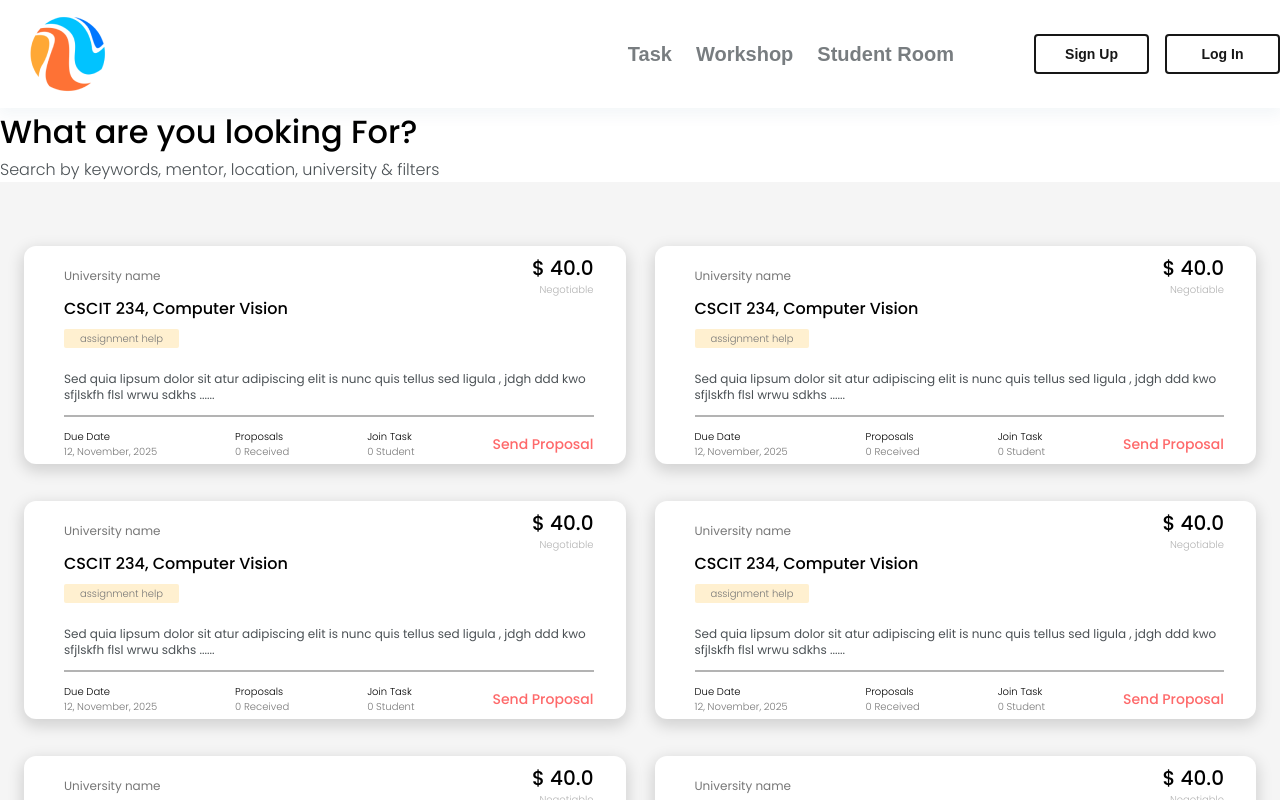
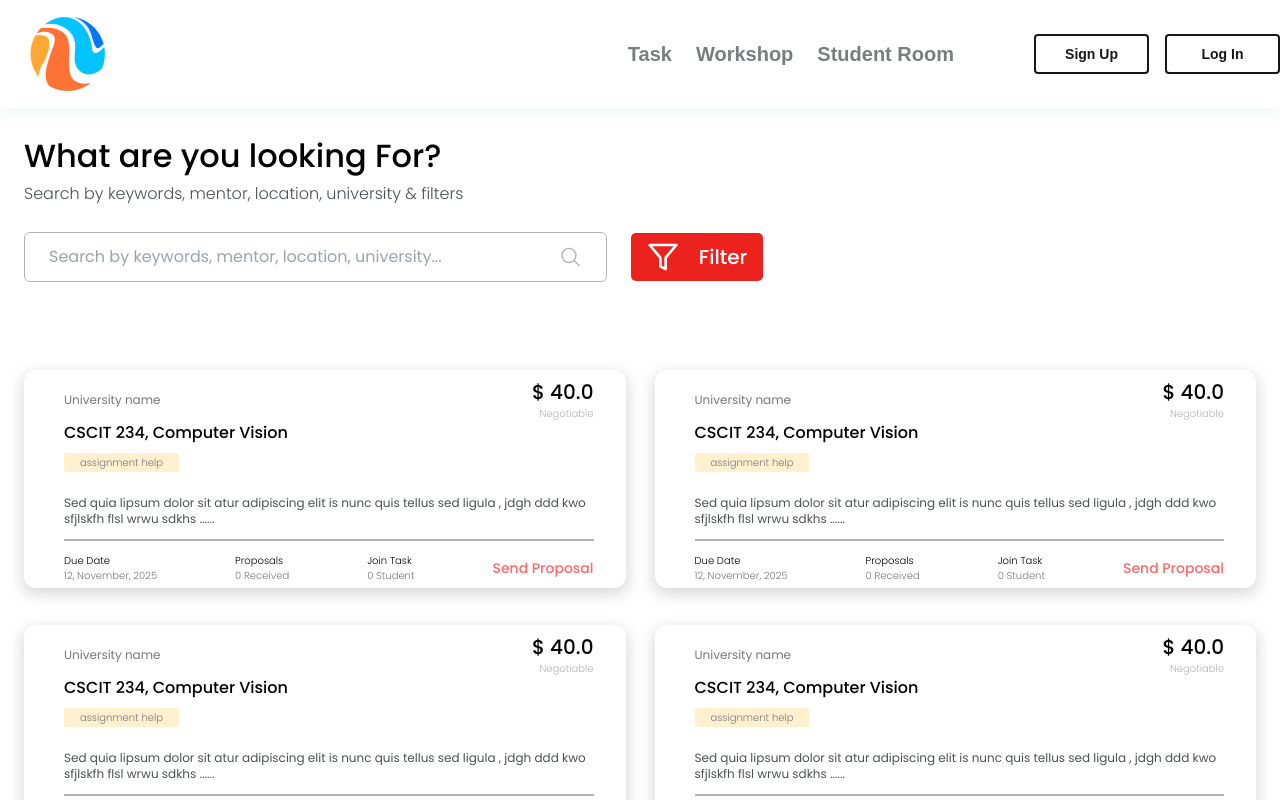
Before and after one commit to iripon07/pro_study_mate, a Next.js app: page /alltasks in a window 1280 px wide. Shown: the top 800 px of the page. Built offline with nearby package versions, Linux system fonts and the light colour scheme; a web font is replaced by a local one.

Commit message:
all search input upgraded

```diff
--- a/src/app/alltasks/page.tsx
+++ b/src/app/alltasks/page.tsx
@@ -1,8 +1,12 @@
 import React from "react";
+import { FaFilter, FaSearch } from "react-icons/fa";
+import { IoSearchOutline } from "react-icons/io5";import { FiFilter } from "react-icons/fi";
+import { LuFilter } from "react-icons/lu";
 
 const AllTasks = () => {
   return (
     <div className="container mx-auto font-poppins">
+      <div className="p-6">
         <div>
           <p className="mb-[2px] text-[32px] font-medium text-black">
             What are you looking For?
@@ -12,8 +16,26 @@ const AllTasks = () => {
           </p>
         </div>
 
-      <div className="bg-[#F5F5F5] grid grid-cols-2 gap-y-[37px] gap-x-[29px] px-6 py-16">
+        <div className="mt-[26px] flex lg:w-[60%] w-full items-center gap-6">
+          <div className="flex w-full items-center rounded-md border border-silver px-6 text-base text-silver">
+            <input
+              type="text"
+              placeholder="Search by keywords, mentor, location, university..."
+              className="w-full py-3 outline-none"
+            />
 
+            <IoSearchOutline className="h-6 w-6" />
+          </div>
+
+          <button className="flex items-center rounded-[5px] bg-[#EC221F] px-4 py-2 text-xl font-medium text-white">
+
+            <LuFilter className="h-8 w-8 mr-5" />
+            Filter
+          </button>
+        </div>
+      </div>
+
+      <div className="grid md:grid-cols-2 grid-cols-1 gap-x-[29px] gap-y-[37px] px-6 py-16">
         <div className="rounded-xl bg-white pb-[5px] pl-10 pr-8 pt-2 shadow-[0px_5px_15px_2px_#00000026]">
           <div className="flex items-center justify-between">
             <p className="text-xs font-normal text-[#777777]">
```
Lines whose indentation alone changed are shown as unchanged.
